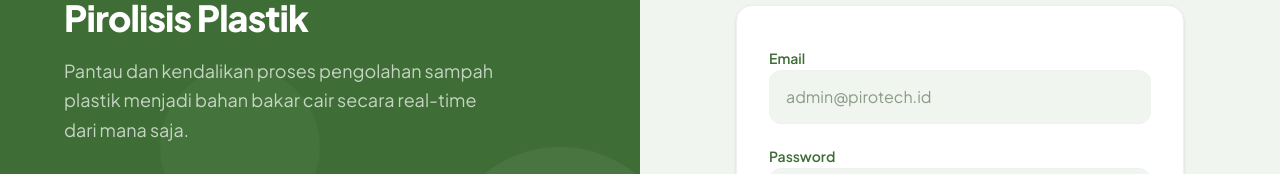
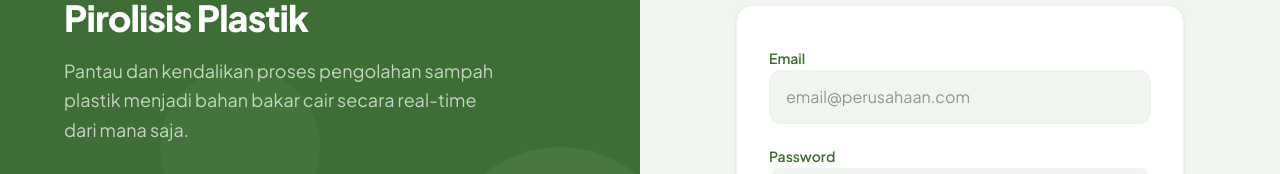
Before and after one commit to ganadzikri24/web-monitoring-pirotech, a Next.js app: page /login in a window 1280 px wide. Shown: the part 333-507 px from the top of the page. Built offline with nearby package versions, Linux system fonts and the light colour scheme.

Commit message:
remove placeholder login

```diff
--- a/src/app/login/page.tsx
+++ b/src/app/login/page.tsx
@@ -137,7 +137,7 @@ export default function LoginPage() {
                   required
                   value={email}
                   onChange={(e) => setEmail(e.target.value)}
-                  placeholder="admin@pirotech.id"
+                  placeholder="email@perusahaan.com"
                   className="w-full px-4 py-3.5 rounded-xl border border-input-border bg-input-bg text-foreground focus:outline-none focus:ring-2 focus:ring-brand-green/20 focus:border-brand-green transition-all placeholder:text-muted-foreground"
                 />
               </div>
```
